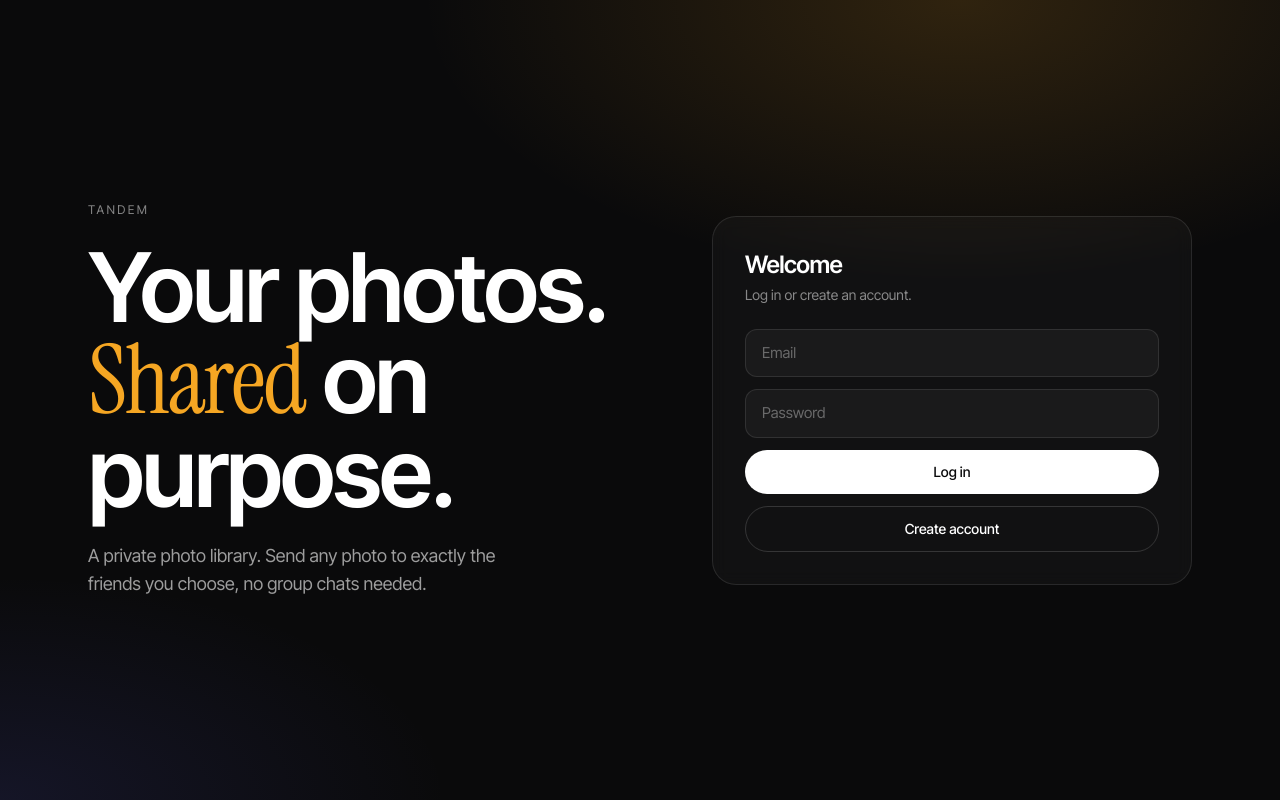
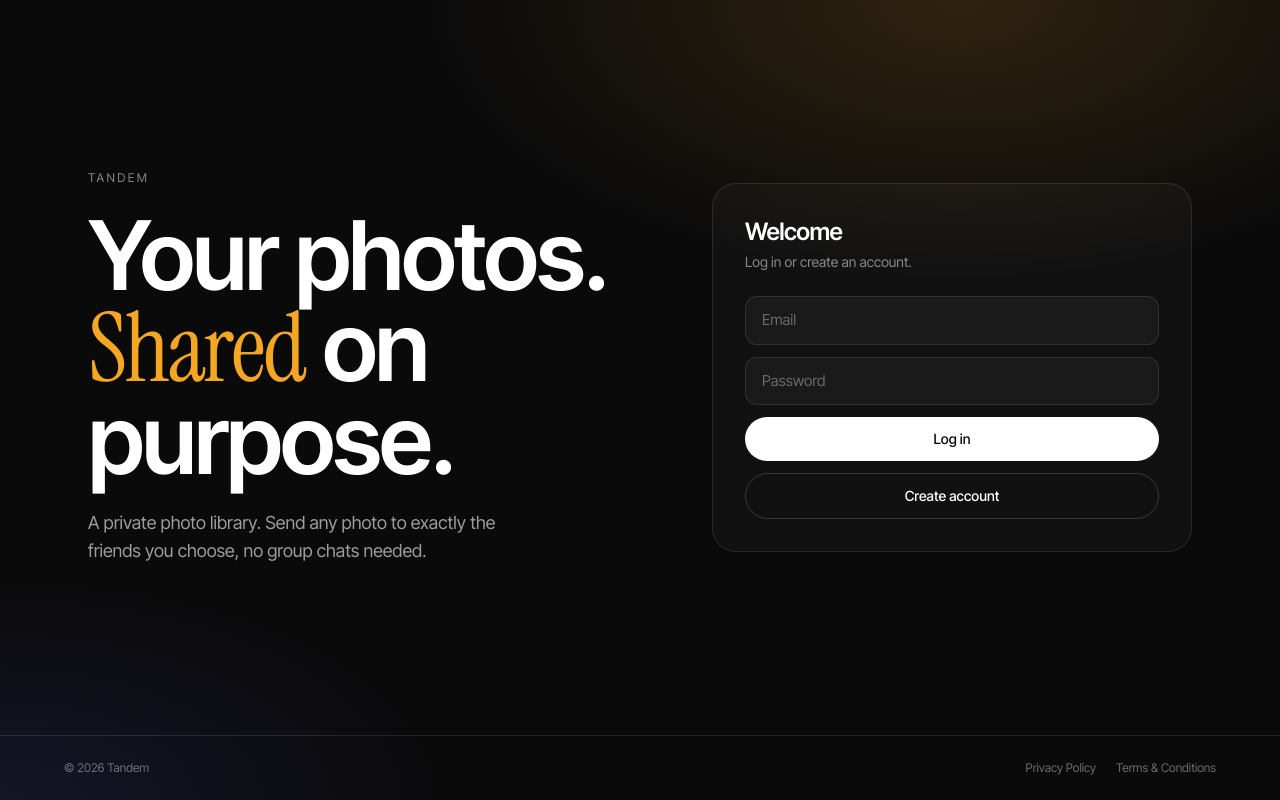
Before and after one commit to DroneScapeSD/SnapSake, a Next.js app: page / in a window 1280 px wide. Built offline with nearby package versions, Linux system fonts and the light colour scheme; no server answers.

Commit message:
Update page.tsx

```diff
--- a/src/app/page.tsx
+++ b/src/app/page.tsx
@@ -13,6 +13,7 @@ import { PhotosView } from '@/components/PhotosView';
 import { FriendsView } from '@/components/FriendsView';
 import { SettingsView } from '@/components/SettingsView';
 import { AccountView } from '@/components/AccountView';
+import { Footer } from '@/components/Footer';
 
 const initialView = (): View => {
   if (typeof window === 'undefined') return 'photos';
@@ -62,9 +63,9 @@ function Home() {
   );
 
   if (!user) return (
-    <main className={`${sans.className} relative min-h-screen overflow-hidden bg-bg text-fg`}>
+    <main className={`${sans.className} relative flex min-h-screen flex-col overflow-hidden bg-bg text-fg`}>
       <div aria-hidden className="pointer-events-none absolute inset-0 bg-[radial-gradient(60%_50%_at_75%_0%,rgba(245,166,35,0.16),transparent_70%),radial-gradient(50%_40%_at_0%_100%,rgba(99,102,241,0.12),transparent_70%)]" />
-      <div className="relative mx-auto grid min-h-screen max-w-6xl items-center gap-12 px-6 py-12 md:grid-cols-[1.2fr_1fr]">
+      <div className="relative mx-auto grid w-full max-w-6xl flex-1 items-center gap-12 px-6 py-12 md:grid-cols-[1.2fr_1fr]">
         <section>
           <p className={`${label} text-fg/50`}>{APP}</p>
           <h1 className="mt-6 text-[clamp(2.75rem,8vw,6rem)] font-semibold leading-[0.95] tracking-tight">
@@ -88,6 +89,7 @@ function Home() {
           </div>
         </section>
       </div>
+      <Footer className="relative" />
       {toastEl}
     </main>
   );
@@ -100,7 +102,7 @@ function Home() {
         used={profile.used} email={user.email ?? ''} onLogout={logout}
       />
 
-      <div className="md:pl-64">
+      <div className="flex min-h-screen flex-col md:pl-64">
         {/* Mobile top bar */}
         <header className="sticky top-0 z-20 flex items-center gap-3 border-b border-fg/10 bg-bg/80 px-4 py-3 backdrop-blur-xl md:hidden">
           <button aria-label="Open menu" className="flex h-9 w-9 items-center justify-center rounded-full text-fg/70 transition hover:bg-fg/10 hover:text-fg" onClick={() => setNavOpen(true)}>
@@ -110,12 +112,13 @@ function Home() {
           {friends.incoming.length > 0 && view !== 'friends' && <span className="ml-auto h-2 w-2 rounded-full bg-accent" aria-label="Pending friend requests" />}
         </header>
 
-        <main className="mx-auto max-w-6xl px-5 py-10">
+        <main className="mx-auto w-full max-w-6xl flex-1 px-5 py-10">
           <PhotosView uid={user.id} active={view === 'photos'} say={say} onChanged={profile.refresh} friends={friends.friends} onOpenFriends={() => go('friends')} />
           {view === 'friends' && <FriendsView friends={friends} say={say} />}
           {view === 'settings' && <SettingsView />}
           {view === 'account' && <AccountView user={user} tier={profile.tier} used={profile.used} friendCount={friends.friends.length} say={say} onLogout={logout} />}
         </main>
+        <Footer />
       </div>
       {toastEl}
     </div>
```
